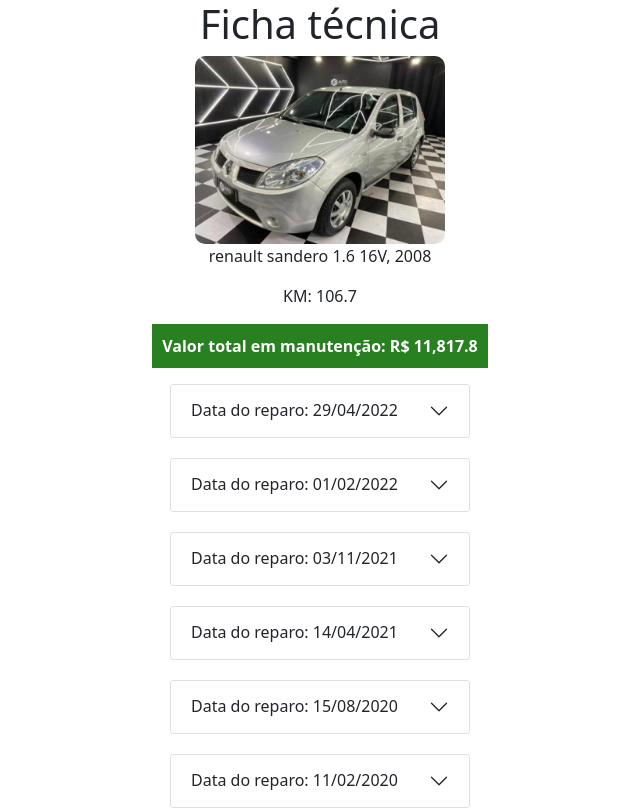
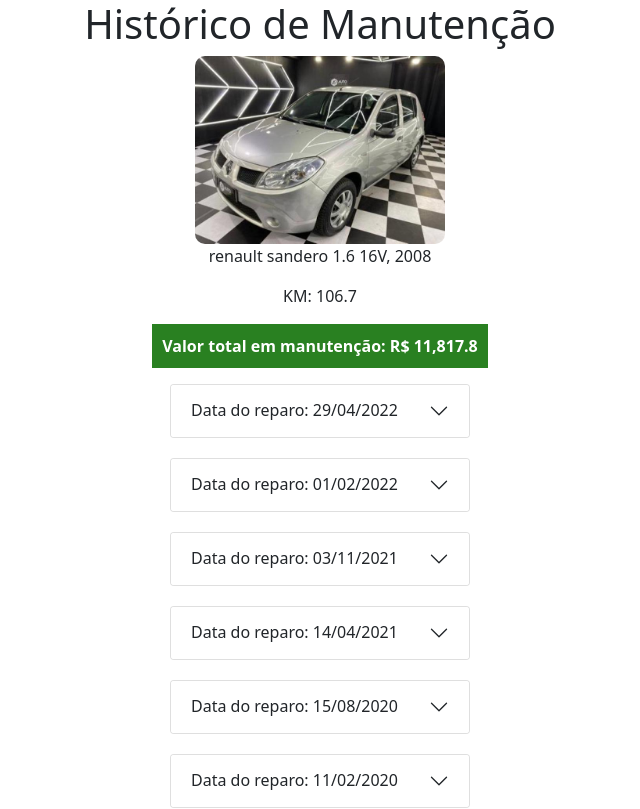
Before and after one commit to cpwaldow/car-repair, a React (Create React App) app: page / in a window 1280 px wide. Shown: the top 809 px of the page, without its empty margins (320-960 px from the left). Built offline with nearby package versions, Linux system fonts and the light colour scheme.

Commit message:
Trocando o título principal

```diff
--- a/src/Veiculo.jsx
+++ b/src/Veiculo.jsx
@@ -8,7 +8,7 @@ class Veiculo extends Component {
     const { name, marca, age, motor, km } = this.props.carro;
     return (
       <React.Fragment>
-        <h1>Ficha técnica</h1>
+        <h1>Histórico de Manutenção</h1>
         <img src={carro} alt='carro' />
         <p>
           {marca} {name} {motor}, {age}
```
